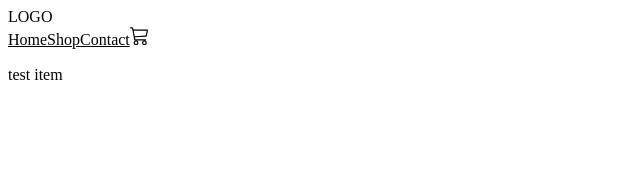
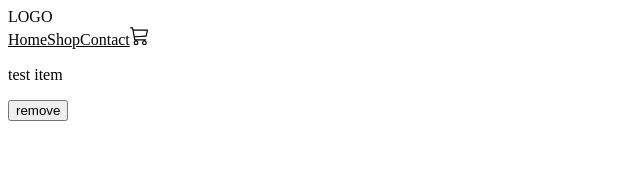
Before and after one commit to MaximKursakov/shop, a React (Create React App) app: page /Cart in a window 1280 px wide. Shown: the top 171 px of the page, without its empty margins (0-640 px from the left). Built offline with nearby package versions, Linux system fonts and the light colour scheme.

Commit message:
items can be removed from basket

```diff
--- a/src/components/Cart.js
+++ b/src/components/Cart.js
@@ -1,10 +1,18 @@
 import { useLocation } from "react-router-dom"
 
 export function Cart ({Basket, setBasket}) {
+    function removeItem(el) {
+        setBasket(Basket.filter((item) => {
+            return item !== el
+        }));
+    }
     return(
         <div>
             {Basket.map((item) => (
-                <p key={item.id}>{item.title}</p>
+                <div key={item.id}>
+                    <p>{item.title}</p>
+                    <button onClick={() => removeItem(item)}>remove</button>
+                </div>
             ))}
         </div>
     )
```
